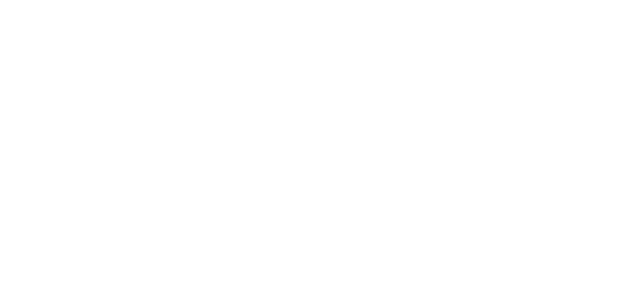
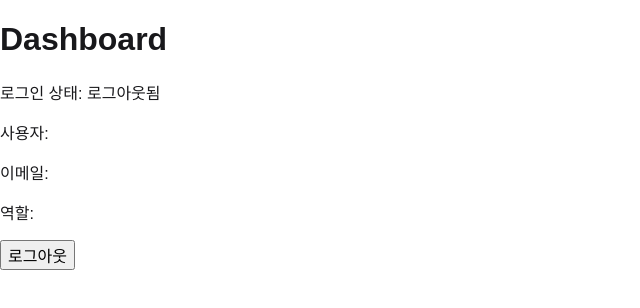
Before and after one commit to heebaek200/yms-project, a React (Vite) app in the folder yms-frontend/: page /dashboard in a window 1280 px wide. Before the commit this address had no page. Shown: the top 308 px of the page, without its empty margins (0-640 px from the left). Built offline with nearby package versions, Linux system fonts and the light colour scheme.

Commit message:
[AUTH] 로그인 성공 후 인증 상태 처리#7

```diff
--- a/yms-frontend/src/api/auth/login.ts
+++ b/yms-frontend/src/api/auth/login.ts
@@ -1,3 +1,4 @@
+import type { UserRole } from '../../types/auth';
 // 로그인 Mock API
 
 export type LoginRequest = {
@@ -9,7 +10,7 @@ export type LoginSuccessData = {
     userId: number;
     email: string;
     name: string;
-    roles: string[];
+    roles: UserRole[];
     accessToken: string;
     tokenType: string;
 };
--- /dev/null
+++ b/yms-frontend/src/contexts/AuthContext.tsx
@@ -0,0 +1,143 @@
+import {
+    createContext,
+    useContext,
+    useState,
+    type ReactNode
+} from 'react';
+
+import type { LoginSuccessData } from '../api/auth/login';
+import type { AuthUser } from '../types/auth';
+
+type AuthContextValue = {
+    user: AuthUser | null;
+    accessToken: string | null;
+    tokenType: string | null;
+    isAuthenticated: boolean;
+
+    signIn: (data: LoginSuccessData) => void;
+    signOut: () => void;
+};
+
+type StoredAuth = {
+    user: AuthUser;
+    accessToken: string;
+    tokenType: string;
+};
+
+type AuthProviderProps = {
+    children: ReactNode;
+};
+
+const AUTH_STORAGE_KEY = 'yms-auth';
+
+const AuthContext = createContext<AuthContextValue | null>(null);
+
+// sessionStorage로부터 로그인 정보 불러오기
+function loadStoredAuth(): StoredAuth | null {
+    const stored = sessionStorage.getItem(AUTH_STORAGE_KEY);
+
+    if (!stored) {
+        return null;
+    }
+
+    try {
+        return JSON.parse(stored) as StoredAuth;
+    } catch {
+        sessionStorage.removeItem(AUTH_STORAGE_KEY);
+        return null;
+    }
+}
+
+function AuthProvider({
+    children
+}: AuthProviderProps) {
+
+    const [storedAuth] = useState(loadStoredAuth);
+
+    const [user, setUser] =
+        useState<AuthUser | null>(
+            storedAuth?.user ?? null
+        );
+
+    const [accessToken, setAccessToken] =
+        useState<string | null>(
+            storedAuth?.accessToken ?? null
+        );
+
+    const [tokenType, setTokenType] =
+        useState<string | null>(
+            storedAuth?.tokenType ?? null
+        );
+
+    // accessToken이 존재하면 로그인 상태로 판단
+    const isAuthenticated = accessToken !== null;
+
+    // 로그인 성공 시 인증 정보 저장
+    function signIn(data: LoginSuccessData) {
+        const authUser: AuthUser = {
+            userId: data.userId,
+            email: data.email,
+            name: data.name,
+            roles: data.roles
+        };
+
+        setUser(authUser);
+        setAccessToken(data.accessToken);
+        setTokenType(data.tokenType);
+
+        // 세션 스토리지에 인증 정보 저장
+        const storedAuth: StoredAuth = {
+            user: authUser,
+            accessToken: data.accessToken,
+            tokenType: data.tokenType
+        };
+
+        sessionStorage.setItem(
+            AUTH_STORAGE_KEY,
+            JSON.stringify(storedAuth)
+        );
+    }
+
+
+    // 로그아웃 시 인증 정보 제거
+    function signOut() {
+        setUser(null);
+        setAccessToken(null);
+        setTokenType(null);
+
+        // sessionStorage에서 인증 정보 제거
+        sessionStorage.removeItem(AUTH_STORAGE_KEY);
+    }
+
+    return (
+        <AuthContext
+            value={{
+                user,
+                accessToken,
+                tokenType,
+                isAuthenticated,
+                signIn,
+                signOut
+            }}
+        >
+            {children}
+        </AuthContext>
+    );
+}
+
+
+export function useAuth() {
+
+    const context = useContext(AuthContext);
+
+    if (!context) {
+        throw new Error(
+            'useAuth는 AuthProvider 내부에서 사용해야 합니다.'
+        );
+    }
+
+    return context;
+}
+
+
+export default AuthProvider;
--- a/yms-frontend/src/main.tsx
+++ b/yms-frontend/src/main.tsx
@@ -1,13 +1,16 @@
 import { StrictMode } from 'react'
 import { createRoot } from 'react-dom/client'
 import { BrowserRouter } from 'react-router'
+import AuthProvider from './contexts/AuthContext.tsx'
 import App from './App.tsx'
 import './index.css'
 
 createRoot(document.getElementById('root')!).render(
     <StrictMode>
         <BrowserRouter>
-            <App />
+            <AuthProvider>
+                <App />
+            </AuthProvider>
         </BrowserRouter>
     </StrictMode>,
 )
--- /dev/null
+++ b/yms-frontend/src/pages/DashboardPage.tsx
@@ -0,0 +1,26 @@
+// 이 페이지는 목업을 위한 임시 페이지임.
+
+import { useAuth } from '../contexts/AuthContext';
+
+function DashboardPage() {
+    const { user, isAuthenticated, signOut } = useAuth();
+
+    return (
+        <main>
+            <h1>Dashboard</h1>
+
+            <p>
+                로그인 상태:
+                {isAuthenticated ? ' 로그인됨' : ' 로그아웃됨'}
+            </p>
+
+            <p>사용자: {user?.name}</p>
+            <p>이메일: {user?.email}</p>
+            <p>역할: {user?.roles.join(', ')}</p>
+
+            <button onClick={signOut}>로그아웃</button>
+        </main>
+    );
+}
+
+export default DashboardPage;
--- a/yms-frontend/src/pages/LoginPage.tsx
+++ b/yms-frontend/src/pages/LoginPage.tsx
@@ -2,10 +2,15 @@ import { useState } from 'react';
 import './LoginPage.css';
 import { login } from '../api/auth/login';
 import { signup } from '../api/auth/signup';
+import { useAuth } from '../contexts/AuthContext';
+import { useNavigate } from 'react-router';
 
 type AuthTab = 'login' | 'signup';
 
 function LoginPage() {
+    const { signIn } = useAuth();
+    const navigate = useNavigate();
+
     const [activeTab, setActiveTab] = useState<AuthTab>('login');
 
     const [isLoggingIn, setIsLoggingIn] = useState(false);
@@ -99,12 +104,11 @@ function LoginPage() {
                 return;
             }
 
-            console.log(response);
-            alert(
-                `${response.message}\n` +
-                `사용자: ${response.data.name}\n` +
-                `이메일: ${response.data.email}`
-            );
+            // 로그인 성공 시 인증 정보 저장
+            signIn(response.data);
+
+            // 로그인 후 대시보드 페이지로 이동
+            navigate('/dashboard');
 
         } catch (error) {
             console.error(error);
@@ -487,8 +491,9 @@ function LoginPage() {
                         <button
                             type="submit"
                             className="login-button"
+                            disabled={isSigningUp}
                         >
-                            회원가입
+                            {isSigningUp ? '가입 중...' : '회원가입'}
                         </button>
                     </form>
                 )}
--- a/yms-frontend/src/routes/AppRoutes.tsx
+++ b/yms-frontend/src/routes/AppRoutes.tsx
@@ -1,5 +1,6 @@
 import { Route, Routes } from 'react-router';
 import LoginPage from '../pages/LoginPage';
+import DashboardPage from '../pages/DashboardPage';
 
 function AppRoutes() {
     return (
@@ -8,6 +9,11 @@ function AppRoutes() {
                 path="/"
                 element={<LoginPage />}
             />
+
+            <Route
+                path="/dashboard"
+                element={<DashboardPage />}
+            />
         </Routes>
     );
 }
--- /dev/null
+++ b/yms-frontend/src/types/auth.ts
@@ -0,0 +1,11 @@
+export type UserRole =
+    | 'CREATOR'
+    | 'EDITOR'
+    | 'THUMBNAILER';
+
+export type AuthUser = {
+    userId: number;
+    email: string;
+    name: string;
+    roles: UserRole[];
+};
```
